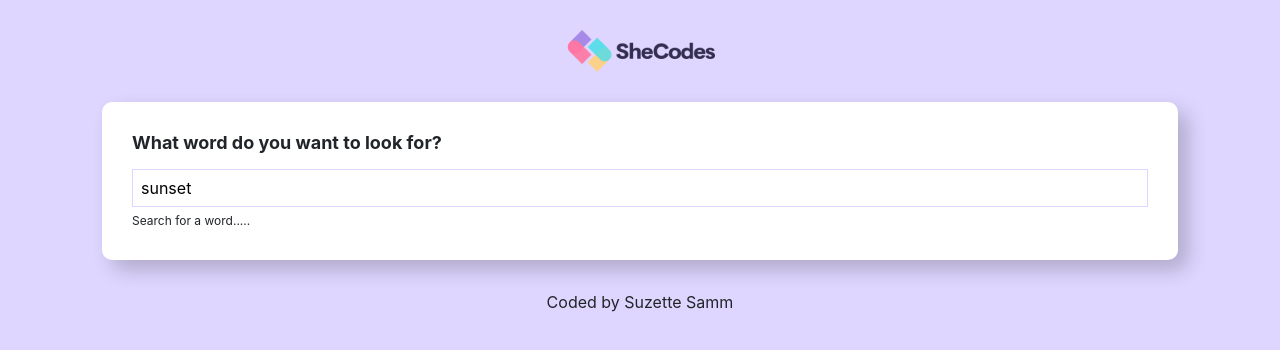
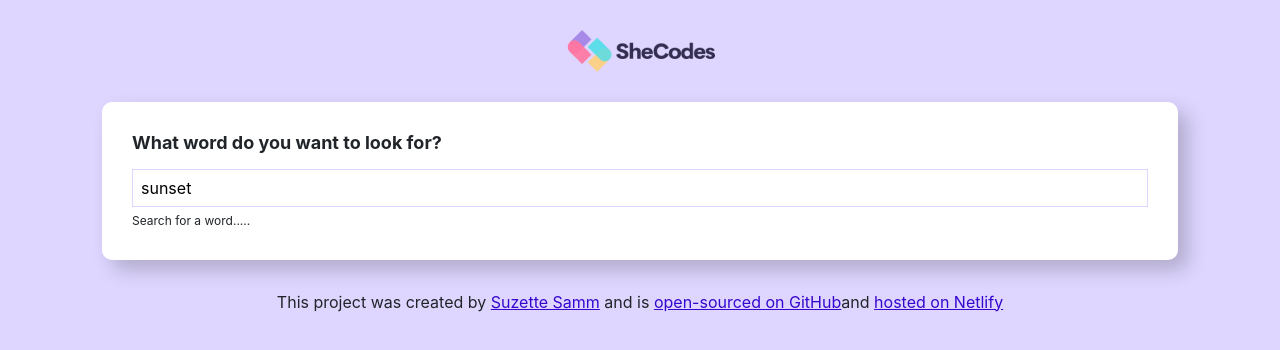
Before and after one commit to SuzetteSa/dictionary-app, a React (Create React App) app: page / in a window 1280 px wide. Shown: the top 350 px of the page. Built offline with nearby package versions, Linux system fonts and the light colour scheme; no server answers.

Commit message:
updated footer

```diff
--- a/src/App.jsx
+++ b/src/App.jsx
@@ -9,8 +9,31 @@ function App() {
         <header className="App-header">
           <img src={logo} className="App-logo img-fluid" alt="logo" />
         </header>
-        <main><Dictionary defaultKeyword="sunset"/></main>
-        <footer className="App-footer text-center">Coded by Suzette Samm</footer>
+        <main>
+          <Dictionary defaultKeyword="sunset" />
+        </main>
+        <footer className="App-footer text-center">
+          This project was created by{" "}
+          <a href="https://www.suzettesamm.io" target="_blank" rel="noreferrer">
+            Suzette Samm
+          </a>{" "}
+          and is{" "}
+          <a
+            href="https://github.com/SuzetteSa/dictionary-app"
+            target="_blank"
+            rel="noreferrer"
+          >
+            open-sourced on GitHub
+          </a>
+          and{" "}
+          <a
+            href="https://fluffy-fenglisu-ce59bf.netlify.app"
+            target="_blank"
+            rel="noreferrer"
+          >
+            hosted on Netlify
+          </a>
+        </footer>
       </div>
     </div>
   );
```
